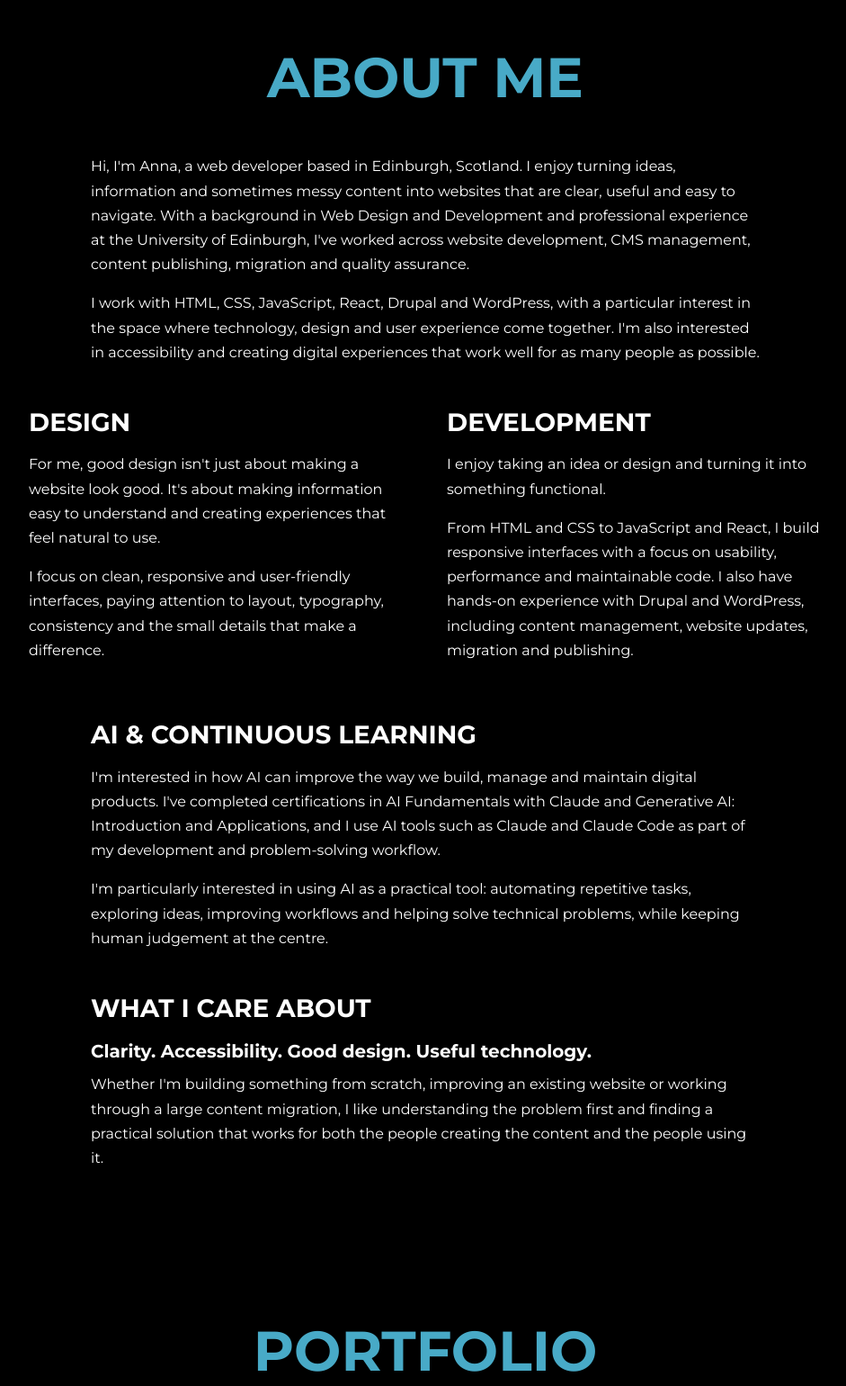
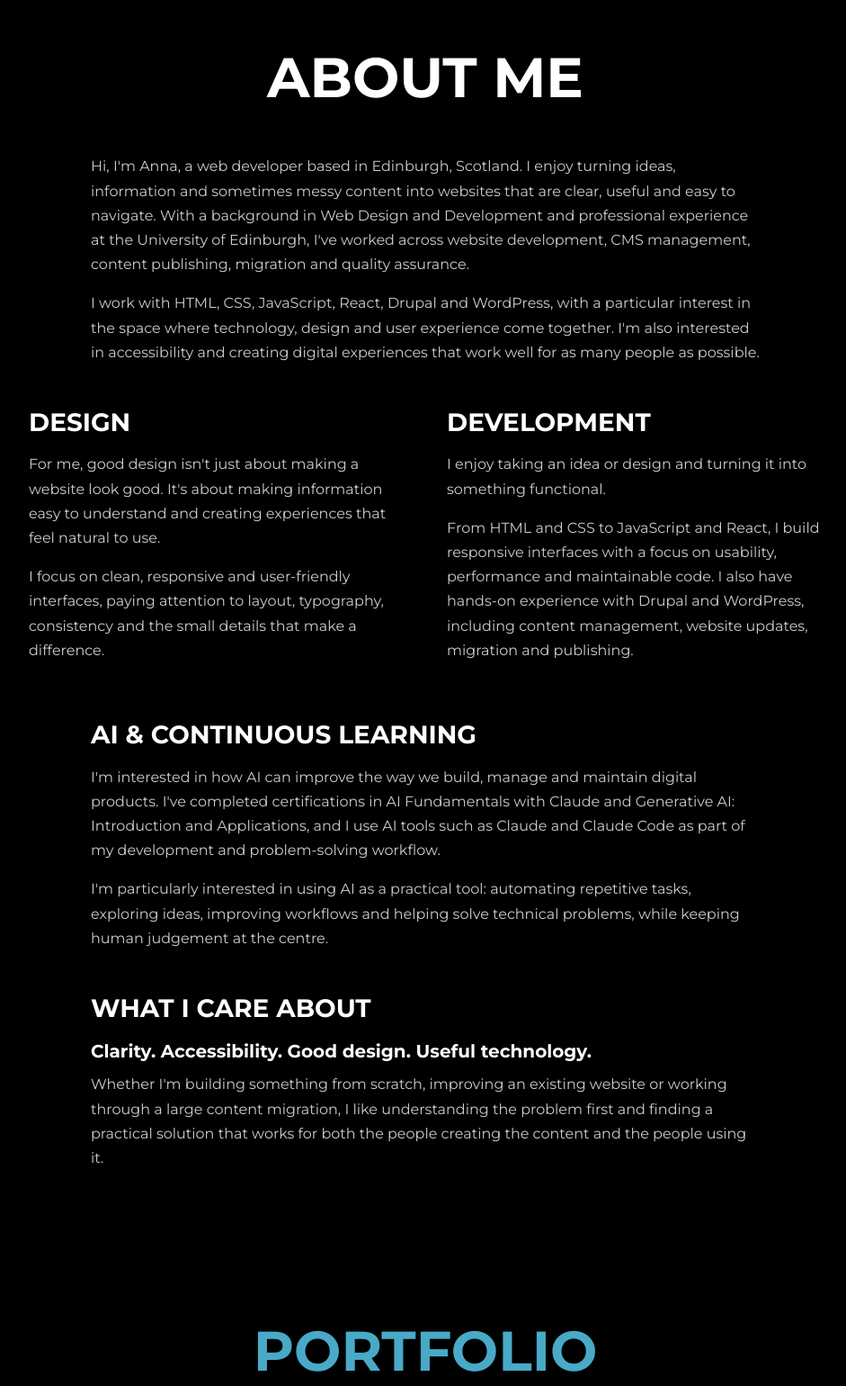
Before and after one commit to AnnS9/MyPortfolio, a PHP site: page / in a window 1280 px wide. Shown: the part 899-2439 px from the top of the page at 90% size, without its empty margins (167-1108 px from the left). Run offline with PHP 8.4, Linux system fonts and the light colour scheme; some libraries are stand-ins or nearby versions.

Commit message:
Enhance styles for #aboutme section
Add styles for the about me section

```diff
--- a/css/style.css
+++ b/css/style.css
@@ -327,6 +327,20 @@ nav.opened .btn-hamburger span:nth-child(3) {
     .hero-txt{
       padding-top: 25%;
     }
+#aboutme p {
+    color: #cccccc;
+    font-weight: 400;
+}
+
+
+#aboutme p.fw-bold {
+    color: #ffffff;
+}
+
+#aboutme h2,
+#aboutme h3 {
+    color: #ffffff;
+}
     @media screen and (max-width: 600px) {
       h1{
         font-size: 45px !important;
```
